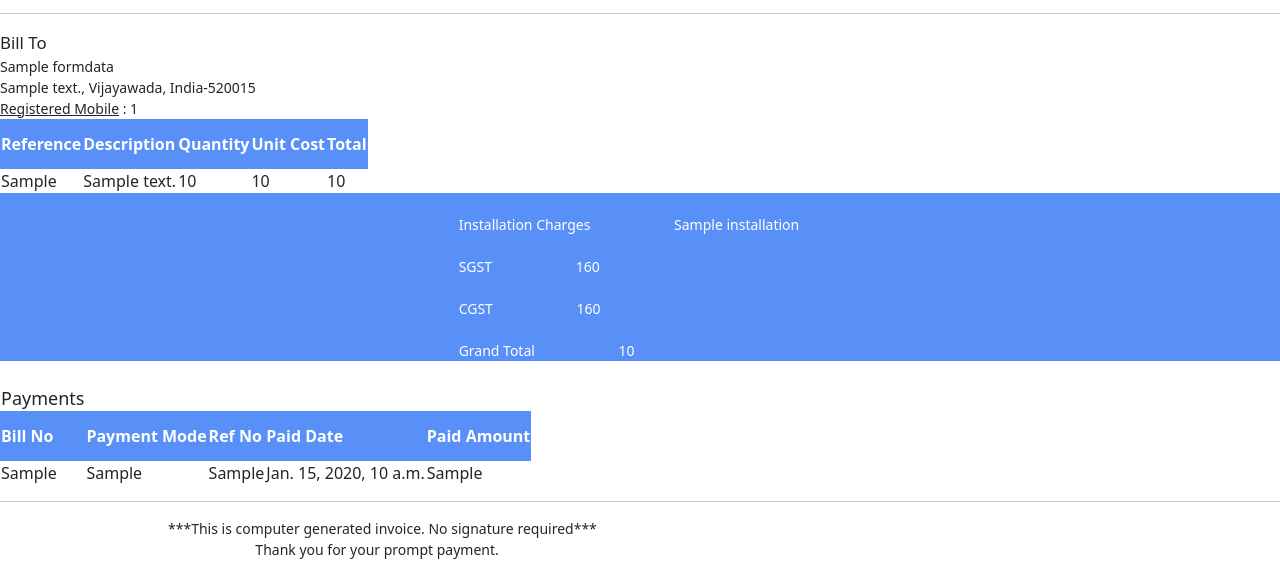
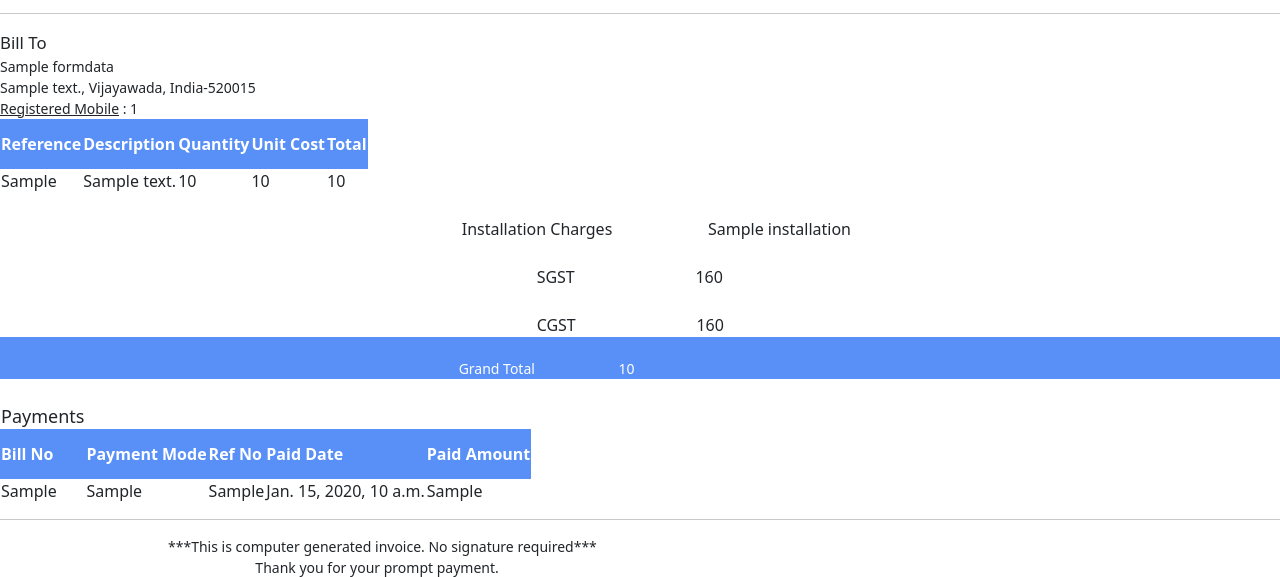
Before and after one commit to Kamal-prog-code/hkrs_invoice_gen, a Django app: template app/templates/app/pdf_template.html in a window 1280 px wide. Shown: the part 263-840 px from the top of the page. Run offline with Django 3.2, Linux system fonts and the light colour scheme; the template is opened without the code that fills it: most values are stand-ins (such as "Sample title", 1, 10 or a date in 2020); lists and menus that the app fills with data are empty; some libraries are stand-ins or nearby versions.

Commit message:
Install,gst,cgst

```diff
--- a/app/templates/app/pdf_template.html
+++ b/app/templates/app/pdf_template.html
@@ -100,9 +100,9 @@ Vijayawada Krishna AP 520015 IN</pre></p>
 				</tr>
 				<!-- <tr style="background-color:rgb(88, 144, 248);height: 50px;color: white;"></tr> -->
 		</table>
-		<div style="background-color:rgb(88, 144, 248);color: white;" class="sgst"><br>&nbsp&nbsp&nbsp&nbsp&nbsp&nbsp&nbsp&nbsp&nbsp&nbsp&nbsp&nbsp&nbsp&nbsp&nbsp&nbsp&nbsp&nbsp&nbsp&nbsp&nbsp&nbsp&nbsp&nbsp&nbsp&nbsp&nbsp&nbsp&nbsp&nbsp&nbsp&nbsp&nbsp&nbsp&nbsp&nbsp&nbsp&nbsp&nbsp&nbsp&nbsp&nbsp&nbsp&nbsp&nbsp&nbsp&nbsp&nbsp&nbsp&nbsp&nbsp&nbsp&nbsp&nbsp&nbsp&nbsp&nbsp&nbsp&nbsp&nbsp&nbsp&nbsp&nbsp&nbsp&nbsp&nbsp&nbsp&nbsp&nbsp&nbsp&nbsp&nbsp&nbsp&nbsp&nbsp&nbsp&nbsp&nbsp&nbsp&nbsp&nbsp&nbsp&nbsp&nbsp&nbsp&nbsp&nbsp&nbsp&nbsp&nbsp&nbsp&nbsp&nbsp&nbsp&nbsp&nbsp&nbsp&nbsp&nbsp&nbsp&nbsp&nbsp&nbsp&nbsp&nbsp&nbsp&nbsp&nbsp&nbsp&nbsp&nbsp&nbsp&nbsp&nbsp&nbsp&nbsp&nbsp&nbsp&nbsp&nbsp&nbsp&nbsp&nbsp&nbsp&nbsp&nbspInstallation Charges &nbsp&nbsp&nbsp&nbsp&nbsp&nbsp&nbsp&nbsp&nbsp&nbsp&nbsp&nbsp&nbsp&nbsp&nbsp&nbsp&nbsp&nbsp&nbsp&nbsp&nbsp&nbsp{{formdata.Installation}}</div>
-		<div style="background-color:rgb(88, 144, 248);color: white;" class="sgst"><br>&nbsp&nbsp&nbsp&nbsp&nbsp&nbsp&nbsp&nbsp&nbsp&nbsp&nbsp&nbsp&nbsp&nbsp&nbsp&nbsp&nbsp&nbsp&nbsp&nbsp&nbsp&nbsp&nbsp&nbsp&nbsp&nbsp&nbsp&nbsp&nbsp&nbsp&nbsp&nbsp&nbsp&nbsp&nbsp&nbsp&nbsp&nbsp&nbsp&nbsp&nbsp&nbsp&nbsp&nbsp&nbsp&nbsp&nbsp&nbsp&nbsp&nbsp&nbsp&nbsp&nbsp&nbsp&nbsp&nbsp&nbsp&nbsp&nbsp&nbsp&nbsp&nbsp&nbsp&nbsp&nbsp&nbsp&nbsp&nbsp&nbsp&nbsp&nbsp&nbsp&nbsp&nbsp&nbsp&nbsp&nbsp&nbsp&nbsp&nbsp&nbsp&nbsp&nbsp&nbsp&nbsp&nbsp&nbsp&nbsp&nbsp&nbsp&nbsp&nbsp&nbsp&nbsp&nbsp&nbsp&nbsp&nbsp&nbsp&nbsp&nbsp&nbsp&nbsp&nbsp&nbsp&nbsp&nbsp&nbsp&nbsp&nbsp&nbsp&nbsp&nbsp&nbsp&nbsp&nbsp&nbsp&nbsp&nbsp&nbsp&nbsp&nbsp&nbsp&nbsp&nbsp&nbspSGST &nbsp&nbsp&nbsp&nbsp&nbsp&nbsp&nbsp&nbsp&nbsp&nbsp&nbsp&nbsp&nbsp&nbsp&nbsp&nbsp&nbsp&nbsp&nbsp&nbsp&nbsp&nbsp160</div>
-		<div style="background-color:rgb(88, 144, 248);color: white;" class="cgst"><br>&nbsp&nbsp&nbsp&nbsp&nbsp&nbsp&nbsp&nbsp&nbsp&nbsp&nbsp&nbsp&nbsp&nbsp&nbsp&nbsp&nbsp&nbsp&nbsp&nbsp&nbsp&nbsp&nbsp&nbsp&nbsp&nbsp&nbsp&nbsp&nbsp&nbsp&nbsp&nbsp&nbsp&nbsp&nbsp&nbsp&nbsp&nbsp&nbsp&nbsp&nbsp&nbsp&nbsp&nbsp&nbsp&nbsp&nbsp&nbsp&nbsp&nbsp&nbsp&nbsp&nbsp&nbsp&nbsp&nbsp&nbsp&nbsp&nbsp&nbsp&nbsp&nbsp&nbsp&nbsp&nbsp&nbsp&nbsp&nbsp&nbsp&nbsp&nbsp&nbsp&nbsp&nbsp&nbsp&nbsp&nbsp&nbsp&nbsp&nbsp&nbsp&nbsp&nbsp&nbsp&nbsp&nbsp&nbsp&nbsp&nbsp&nbsp&nbsp&nbsp&nbsp&nbsp&nbsp&nbsp&nbsp&nbsp&nbsp&nbsp&nbsp&nbsp&nbsp&nbsp&nbsp&nbsp&nbsp&nbsp&nbsp&nbsp&nbsp&nbsp&nbsp&nbsp&nbsp&nbsp&nbsp&nbsp&nbsp&nbsp&nbsp&nbsp&nbsp&nbsp&nbsp&nbspCGST &nbsp&nbsp&nbsp&nbsp&nbsp&nbsp&nbsp&nbsp&nbsp&nbsp&nbsp&nbsp&nbsp&nbsp&nbsp&nbsp&nbsp&nbsp&nbsp&nbsp&nbsp&nbsp160</div>
+		<div style="font-size: medium;font-weight: lighter;" class="sgst"><br>&nbsp&nbsp&nbsp&nbsp&nbsp&nbsp&nbsp&nbsp&nbsp&nbsp&nbsp&nbsp&nbsp&nbsp&nbsp&nbsp&nbsp&nbsp&nbsp&nbsp&nbsp&nbsp&nbsp&nbsp&nbsp&nbsp&nbsp&nbsp&nbsp&nbsp&nbsp&nbsp&nbsp&nbsp&nbsp&nbsp&nbsp&nbsp&nbsp&nbsp&nbsp&nbsp&nbsp&nbsp&nbsp&nbsp&nbsp&nbsp&nbsp&nbsp&nbsp&nbsp&nbsp&nbsp&nbsp&nbsp&nbsp&nbsp&nbsp&nbsp&nbsp&nbsp&nbsp&nbsp&nbsp&nbsp&nbsp&nbsp&nbsp&nbsp&nbsp&nbsp&nbsp&nbsp&nbsp&nbsp&nbsp&nbsp&nbsp&nbsp&nbsp&nbsp&nbsp&nbsp&nbsp&nbsp&nbsp&nbsp&nbsp&nbsp&nbsp&nbsp&nbsp&nbsp&nbsp&nbsp&nbsp&nbsp&nbsp&nbsp&nbsp&nbsp&nbsp&nbsp&nbsp&nbsp&nbsp&nbsp&nbsp&nbsp&nbspInstallation Charges &nbsp&nbsp&nbsp&nbsp&nbsp&nbsp&nbsp&nbsp&nbsp&nbsp&nbsp&nbsp&nbsp&nbsp&nbsp&nbsp&nbsp&nbsp&nbsp&nbsp&nbsp&nbsp{{formdata.Installation}}</div>
+		<div style="font-size: medium;font-weight: lighter;" class="sgst"><br>&nbsp&nbsp&nbsp&nbsp&nbsp&nbsp&nbsp&nbsp&nbsp&nbsp&nbsp&nbsp&nbsp&nbsp&nbsp&nbsp&nbsp&nbsp&nbsp&nbsp&nbsp&nbsp&nbsp&nbsp&nbsp&nbsp&nbsp&nbsp&nbsp&nbsp&nbsp&nbsp&nbsp&nbsp&nbsp&nbsp&nbsp&nbsp&nbsp&nbsp&nbsp&nbsp&nbsp&nbsp&nbsp&nbsp&nbsp&nbsp&nbsp&nbsp&nbsp&nbsp&nbsp&nbsp&nbsp&nbsp&nbsp&nbsp&nbsp&nbsp&nbsp&nbsp&nbsp&nbsp&nbsp&nbsp&nbsp&nbsp&nbsp&nbsp&nbsp&nbsp&nbsp&nbsp&nbsp&nbsp&nbsp&nbsp&nbsp&nbsp&nbsp&nbsp&nbsp&nbsp&nbsp&nbsp&nbsp&nbsp&nbsp&nbsp&nbsp&nbsp&nbsp&nbsp&nbsp&nbsp&nbsp&nbsp&nbsp&nbsp&nbsp&nbsp&nbsp&nbsp&nbsp&nbsp&nbsp&nbsp&nbsp&nbsp&nbsp&nbsp&nbsp&nbsp&nbsp&nbsp&nbsp&nbsp&nbsp&nbsp&nbsp&nbsp&nbsp&nbsp&nbsp&nbsp&nbsp&nbsp&nbspSGST &nbsp&nbsp&nbsp&nbsp&nbsp&nbsp&nbsp&nbsp&nbsp&nbsp&nbsp&nbsp&nbsp&nbsp&nbsp&nbsp&nbsp&nbsp&nbsp&nbsp&nbsp&nbsp&nbsp&nbsp&nbsp&nbsp&nbsp&nbsp160</div>
+		<div style="font-size: medium;font-weight: lighter;" class="cgst"><br>&nbsp&nbsp&nbsp&nbsp&nbsp&nbsp&nbsp&nbsp&nbsp&nbsp&nbsp&nbsp&nbsp&nbsp&nbsp&nbsp&nbsp&nbsp&nbsp&nbsp&nbsp&nbsp&nbsp&nbsp&nbsp&nbsp&nbsp&nbsp&nbsp&nbsp&nbsp&nbsp&nbsp&nbsp&nbsp&nbsp&nbsp&nbsp&nbsp&nbsp&nbsp&nbsp&nbsp&nbsp&nbsp&nbsp&nbsp&nbsp&nbsp&nbsp&nbsp&nbsp&nbsp&nbsp&nbsp&nbsp&nbsp&nbsp&nbsp&nbsp&nbsp&nbsp&nbsp&nbsp&nbsp&nbsp&nbsp&nbsp&nbsp&nbsp&nbsp&nbsp&nbsp&nbsp&nbsp&nbsp&nbsp&nbsp&nbsp&nbsp&nbsp&nbsp&nbsp&nbsp&nbsp&nbsp&nbsp&nbsp&nbsp&nbsp&nbsp&nbsp&nbsp&nbsp&nbsp&nbsp&nbsp&nbsp&nbsp&nbsp&nbsp&nbsp&nbsp&nbsp&nbsp&nbsp&nbsp&nbsp&nbsp&nbsp&nbsp&nbsp&nbsp&nbsp&nbsp&nbsp&nbsp&nbsp&nbsp&nbsp&nbsp&nbsp&nbsp&nbsp&nbsp&nbsp&nbsp&nbsp&nbspCGST &nbsp&nbsp&nbsp&nbsp&nbsp&nbsp&nbsp&nbsp&nbsp&nbsp&nbsp&nbsp&nbsp&nbsp&nbsp&nbsp&nbsp&nbsp&nbsp&nbsp&nbsp&nbsp&nbsp&nbsp&nbsp&nbsp&nbsp&nbsp160</div>
 		<div style="background-color:rgb(88, 144, 248);color: white;" class="gt"><br>&nbsp&nbsp&nbsp&nbsp&nbsp&nbsp&nbsp&nbsp&nbsp&nbsp&nbsp&nbsp&nbsp&nbsp&nbsp&nbsp&nbsp&nbsp&nbsp&nbsp&nbsp&nbsp&nbsp&nbsp&nbsp&nbsp&nbsp&nbsp&nbsp&nbsp&nbsp&nbsp&nbsp&nbsp&nbsp&nbsp&nbsp&nbsp&nbsp&nbsp&nbsp&nbsp&nbsp&nbsp&nbsp&nbsp&nbsp&nbsp&nbsp&nbsp&nbsp&nbsp&nbsp&nbsp&nbsp&nbsp&nbsp&nbsp&nbsp&nbsp&nbsp&nbsp&nbsp&nbsp&nbsp&nbsp&nbsp&nbsp&nbsp&nbsp&nbsp&nbsp&nbsp&nbsp&nbsp&nbsp&nbsp&nbsp&nbsp&nbsp&nbsp&nbsp&nbsp&nbsp&nbsp&nbsp&nbsp&nbsp&nbsp&nbsp&nbsp&nbsp&nbsp&nbsp&nbsp&nbsp&nbsp&nbsp&nbsp&nbsp&nbsp&nbsp&nbsp&nbsp&nbsp&nbsp&nbsp&nbsp&nbsp&nbsp&nbsp&nbsp&nbsp&nbsp&nbsp&nbsp&nbsp&nbsp&nbsp&nbsp&nbsp&nbsp&nbsp&nbsp&nbsp&nbspGrand Total &nbsp&nbsp&nbsp&nbsp&nbsp&nbsp&nbsp&nbsp&nbsp&nbsp&nbsp&nbsp&nbsp&nbsp&nbsp&nbsp&nbsp&nbsp&nbsp&nbsp&nbsp&nbsp{{formdata.Total}}</div>
 		<table>
 			<tr><td style="font-size:large ;"><br>Payments<br></td></tr>
```
